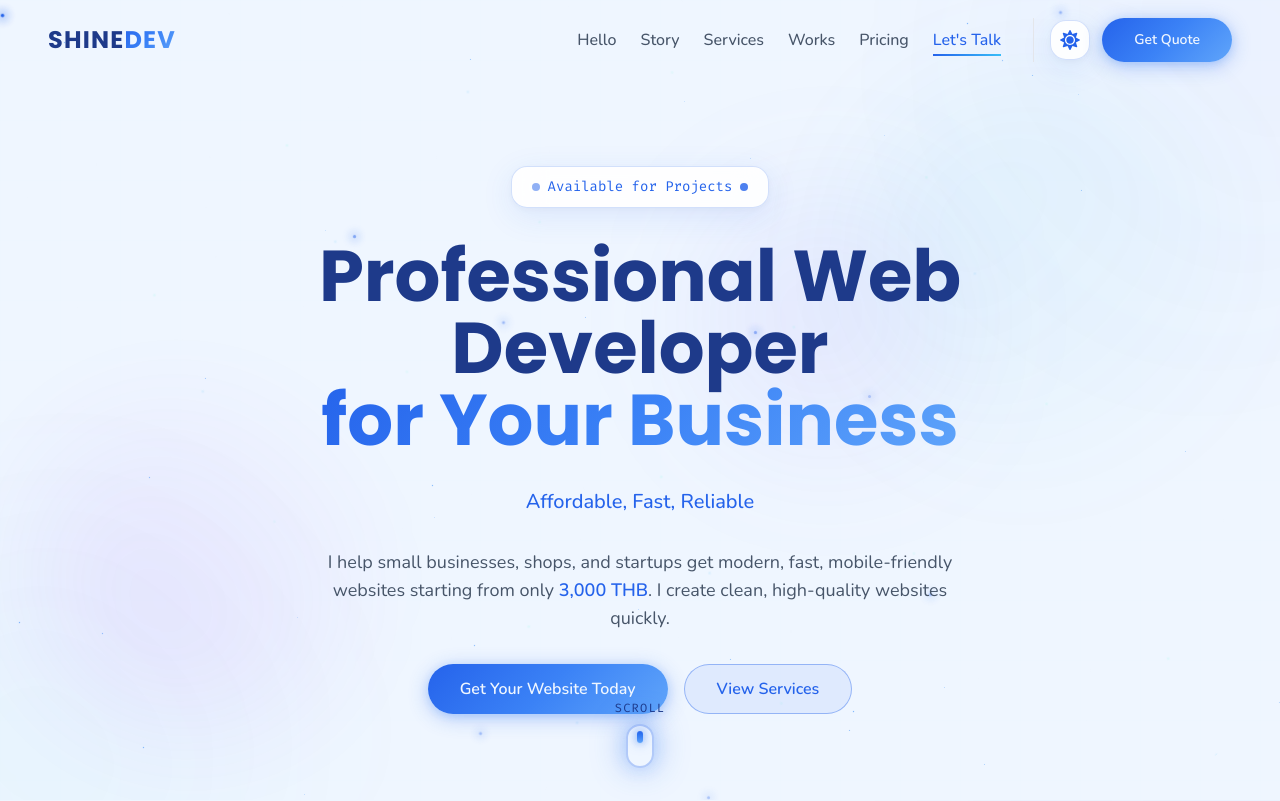
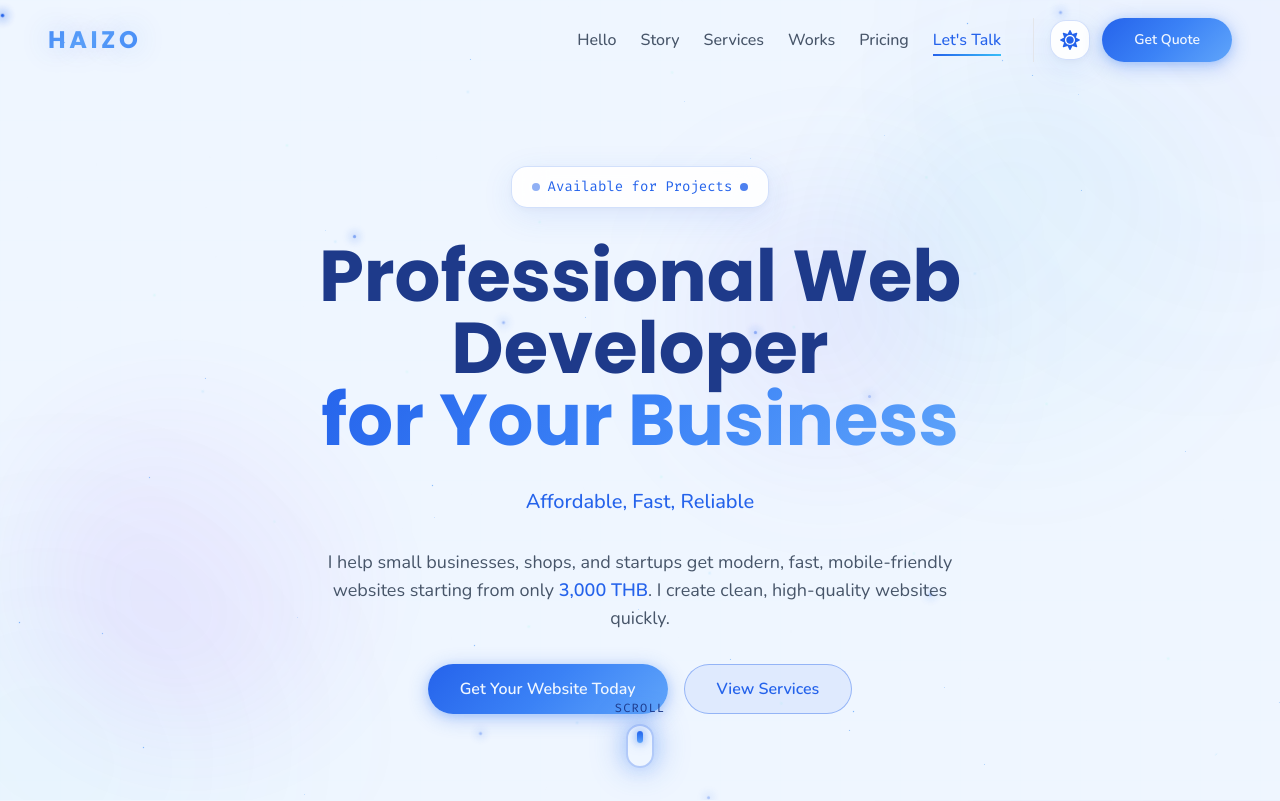
Before and after one commit to zin-wai-shine/shine-dev-web-service, a React (Create React App) app: page /contact in a window 1280 px wide. Shown: the top 801 px of the page. Built offline with nearby package versions, Linux system fonts and the light colour scheme; the HTML template or start-up script is replaced by a standard one.

Commit message:
change logo

```diff
--- a/public/index.html
+++ b/public/index.html
@@ -16,26 +16,26 @@
 
     <!-- Open Graph / Social Media Sharing -->
     <meta property="og:type" content="website" />
-    <meta property="og:title" content="SHINEDEV | Web Service" />
+    <meta property="og:title" content="haizo | Web Service" />
     <meta property="og:description" content="Professional Web Service - Creating elegant digital experiences with modern web technologies. Affordable websites starting from 3,000 THB." />
     <meta property="og:image" content="%PUBLIC_URL%/og-image.svg" />
     <meta property="og:image:width" content="1200" />
     <meta property="og:image:height" content="630" />
-    <meta property="og:image:alt" content="SHINEDEV - Web Service" />
+    <meta property="og:image:alt" content="haizo - Web Service" />
     <meta property="og:url" content="https://shine-web-service.netlify.app" />
-    <meta property="og:site_name" content="SHINEDEV" />
+    <meta property="og:site_name" content="haizo" />
     <meta property="og:locale" content="en_US" />
 
     <!-- Twitter Card -->
     <meta name="twitter:card" content="summary_large_image" />
-    <meta name="twitter:title" content="SHINEDEV | Web Service" />
+    <meta name="twitter:title" content="haizo | Web Service" />
     <meta name="twitter:description" content="Professional Web Service - Creating elegant digital experiences with modern web technologies. Affordable websites starting from 3,000 THB." />
     <meta name="twitter:image" content="%PUBLIC_URL%/og-image.svg" />
-    <meta name="twitter:image:alt" content="SHINEDEV - Web Service" />
+    <meta name="twitter:image:alt" content="haizo - Web Service" />
 
     <link rel="manifest" href="%PUBLIC_URL%/manifest.json" />
 
-    <title>SHINEDEV | Web Service</title>
+    <title>haizo | Web Service</title>
   </head>
   <body>
     <noscript>You need to enable JavaScript to run this app.</noscript>
--- a/src/components/Navbar.jsx
+++ b/src/components/Navbar.jsx
@@ -139,10 +139,12 @@ const Navbar = () => {
           <div className="flex items-center justify-between h-20">
             {/* Logo */}
             <a href="/home" onClick={(e) => scrollToSection(e, 'home')} className="flex items-center space-x-2 group relative z-[70]">
-              <span className="text-2xl font-heading font-bold tracking-wider">
-                <span className="text-slate">SHINE</span>
-                <span className="gradient-text">DEV</span>
-              </span>
+              <div className="logo-text-wrapper relative">
+                <span className="text-xl md:text-2xl font-heading font-black tracking-[0.15em] logo-text">
+                  HAIZO
+                </span>
+                <div className="absolute inset-0 logo-glow opacity-60 blur-md"></div>
+              </div>
             </a>
 
             {/* Desktop Navigation */}
@@ -229,10 +231,12 @@ const Navbar = () => {
 
           {/* Header with Close Button */}
           <div className="flex items-center justify-between px-6 pt-6">
-            <span className="text-xl font-heading font-bold tracking-wider">
-              <span className="text-slate">SHINE</span>
-              <span className="gradient-text">DEV</span>
-            </span>
+            <div className="logo-text-wrapper relative">
+              <span className="text-lg font-heading font-black tracking-[0.15em] logo-text">
+                HAIZO
+              </span>
+              <div className="absolute inset-0 logo-glow opacity-60 blur-md"></div>
+            </div>
             <button
               type="button"
               onClick={(e) => {
--- a/src/index.css
+++ b/src/index.css
@@ -99,6 +99,66 @@ body {
   -webkit-background-clip: text;
   -webkit-text-fill-color: transparent;
   background-clip: text;
+}
+
+/* Logo text styling */
+.logo-text-wrapper {
+  position: relative;
+  display: inline-block;
+}
+
+.logo-text {
+  background: linear-gradient(135deg, #64ffda 0%, #4fc3f7 50%, #64ffda 100%);
+  background-size: 200% 200%;
+  -webkit-background-clip: text;
+  -webkit-text-fill-color: transparent;
+  background-clip: text;
+  position: relative;
+  z-index: 1;
+  letter-spacing: 0.15em;
+  font-weight: 900;
+  transition: all 0.3s ease;
+  animation: gradient-shift 3s ease infinite;
+  text-shadow: 0 0 30px rgba(100, 255, 218, 0.3);
+}
+
+.light .logo-text {
+  background: linear-gradient(135deg, #2563eb 0%, #3b82f6 30%, #60a5fa 60%, #3b82f6 100%);
+  background-size: 200% 200%;
+  -webkit-background-clip: text;
+  -webkit-text-fill-color: transparent;
+  background-clip: text;
+  text-shadow: 0 0 30px rgba(37, 99, 235, 0.3);
+}
+
+.logo-glow {
+  background: linear-gradient(135deg, #64ffda 0%, #4fc3f7 100%);
+  -webkit-background-clip: text;
+  -webkit-text-fill-color: transparent;
+  background-clip: text;
+  z-index: 0;
+  pointer-events: none;
+}
+
+.light .logo-glow {
+  background: linear-gradient(135deg, #2563eb 0%, #3b82f6 50%, #60a5fa 100%);
+  -webkit-background-clip: text;
+  -webkit-text-fill-color: transparent;
+  background-clip: text;
+}
+
+@keyframes gradient-shift {
+  0%, 100% {
+    background-position: 0% 50%;
+  }
+  50% {
+    background-position: 100% 50%;
+  }
+}
+
+.logo-text-wrapper:hover .logo-text {
+  transform: scale(1.05);
+  filter: brightness(1.2);
 }
 
 /* Glass morphism card */
```
Also changed, not shown: public/manifest.json.
